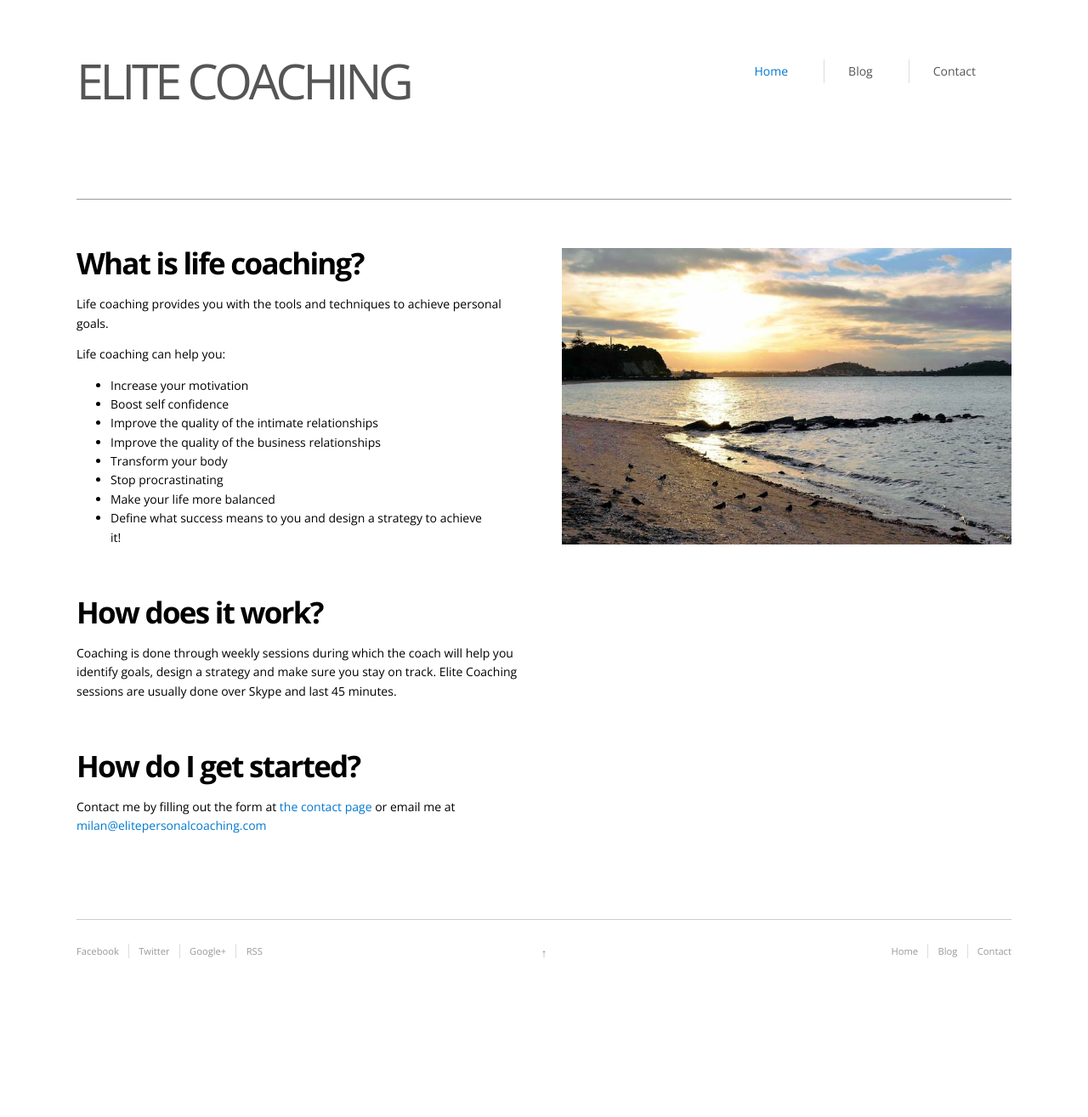
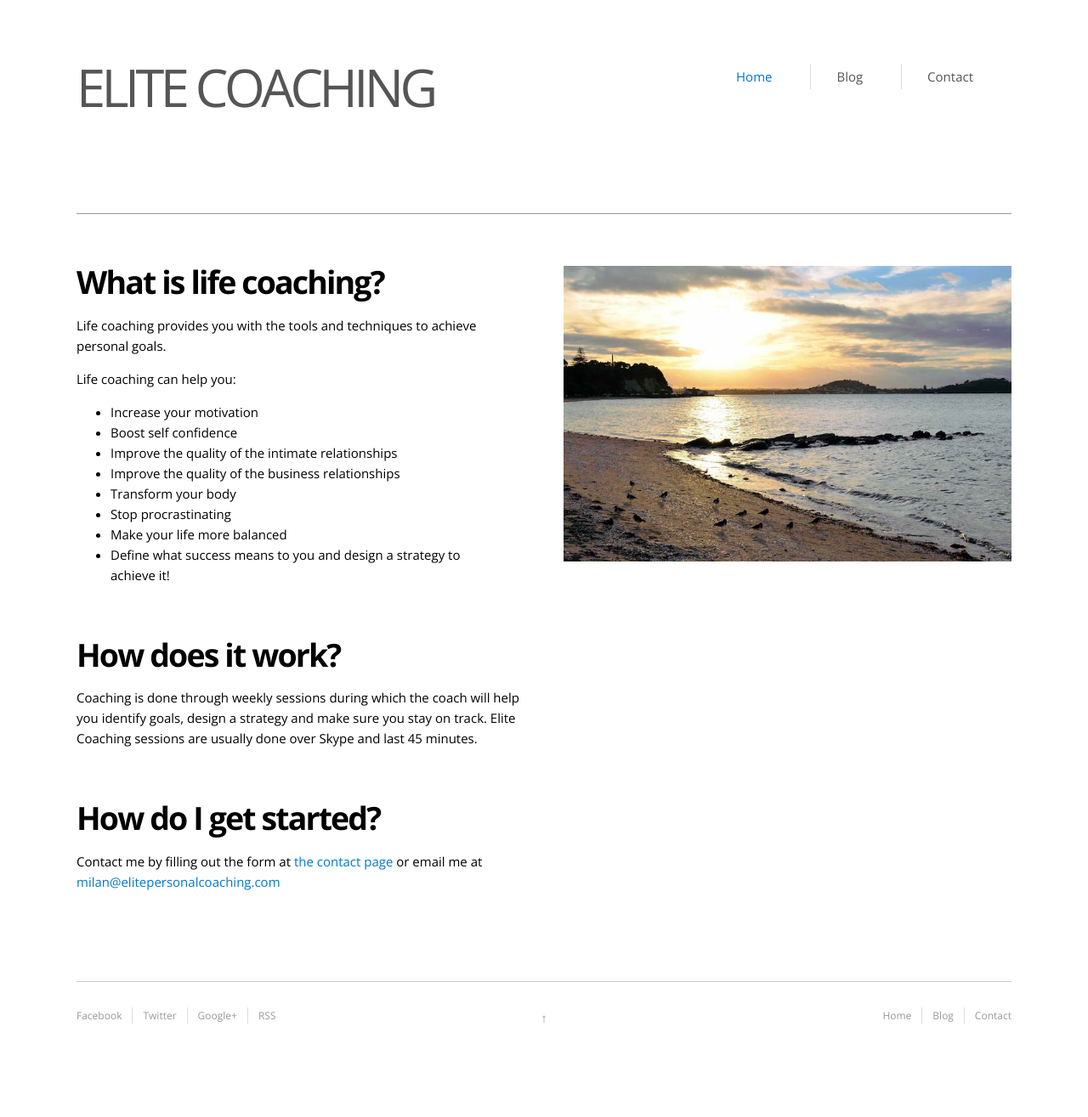
Before and after one commit to milandobrota/elitecoaching, a Jekyll site: the page index.html, which Jekyll copies as it is, in a window 1280 px wide. Shown: the whole page at 85% size. Built offline with Jekyll 4.4.1, drawn with Linux system fonts in a browser that asks for light colours; Markdown is read by kramdown in place of the engine named in the settings; before the commit the page ends 1231 px from its top, so only the background shows below that.

Commit message:
increasing font size to 15px

```diff
--- a/css/style.css
+++ b/css/style.css
@@ -29,7 +29,7 @@ html, button, input, select, textarea {
 	font-smoothing: antialiased;
 	text-shadow: 1px 1px 1px rgba(0,0,0,0.004);}
 
-body { margin: 0; font-size: 14px; line-height: 1.6; }
+body { margin: 0; font-size: 15px; line-height: 1.6; }
 
 a { color: #0078CF; font-weight: normal;
 	cursor: pointer;  text-decoration: none;
--- a/public/css/style.css
+++ b/public/css/style.css
@@ -29,7 +29,7 @@ html, button, input, select, textarea {
 	font-smoothing: antialiased;
 	text-shadow: 1px 1px 1px rgba(0,0,0,0.004);}
 
-body { margin: 0; font-size: 14px; line-height: 1.6; }
+body { margin: 0; font-size: 15px; line-height: 1.6; }
 
 a { color: #0078CF; font-weight: normal;
 	cursor: pointer;  text-decoration: none;
```
